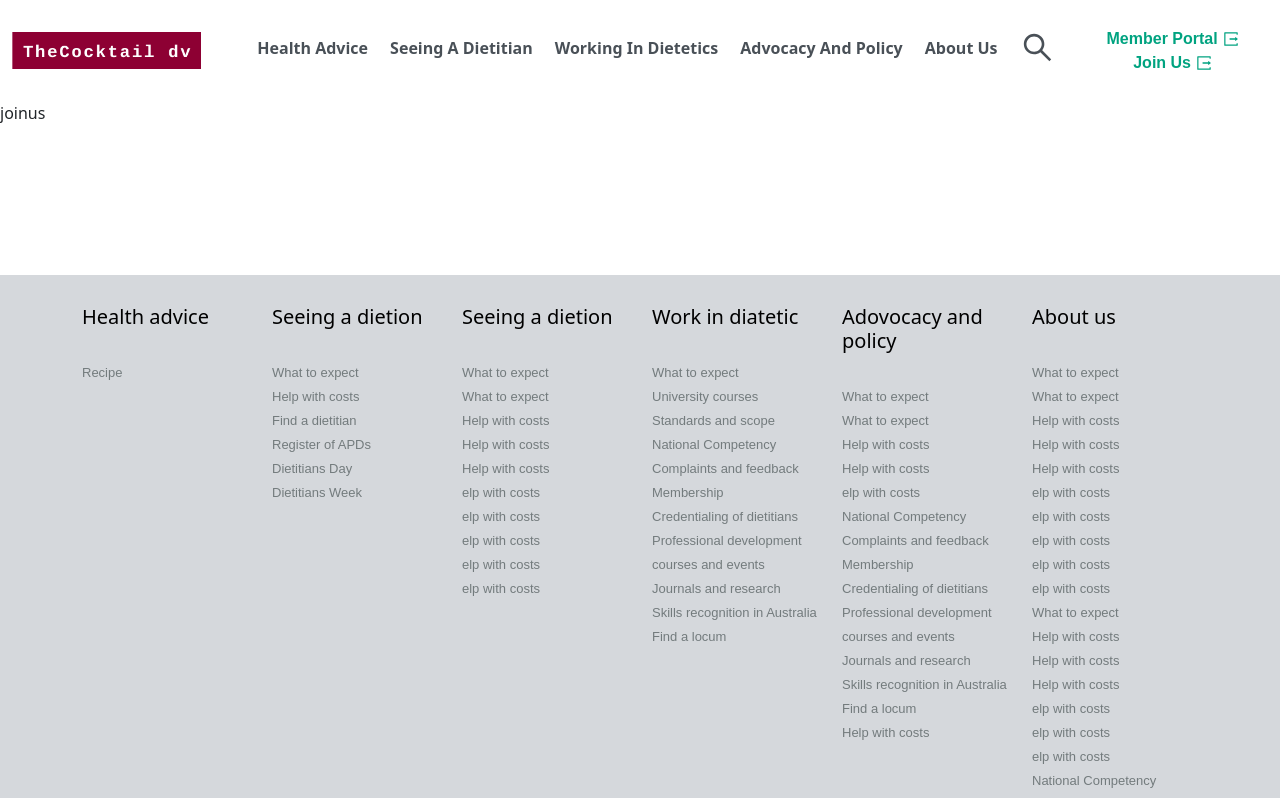
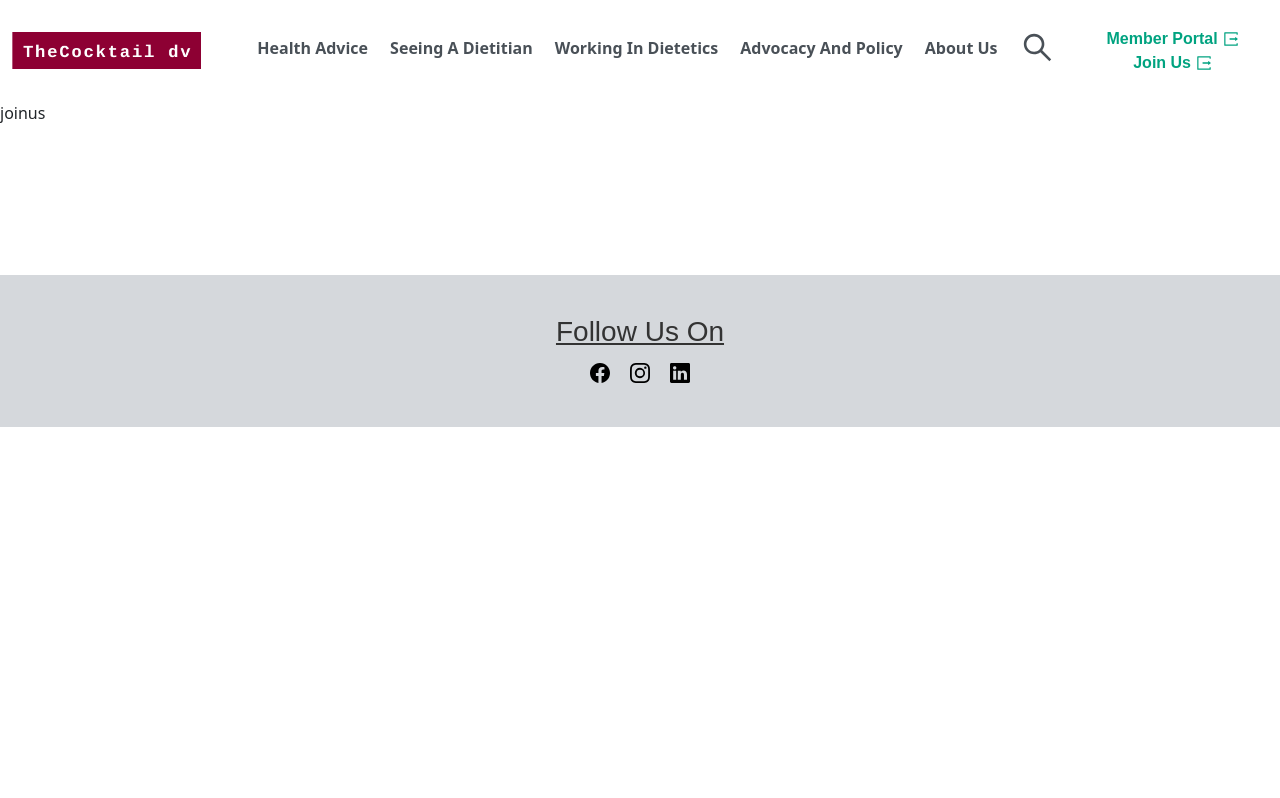
Before and after one commit to Bharatkafle/dietitians, a React (Create React App) app: page /joinus in a window 1280 px wide. Shown: the top 798 px of the page. Built offline with nearby package versions, Linux system fonts and the light colour scheme.

Commit message:
chnages the items of footer

```diff
--- a/src/components/footer/Footer.jsx
+++ b/src/components/footer/Footer.jsx
@@ -7,135 +7,9 @@ const Footer = () => {
   return (
       <footer>
           <div className='footer_section  container' >
-              <div className='row d-flex  justify-content-center align-item-center'>
-                  <div className='col-md-2 col-sm-6 '>
-                      <div className='footer_section-items' >
-                          <Link><h2>Health advice</h2></Link>
-                          <Link className='fotterlink' ><span>Recipe</span></Link>
-                      </div>
-                  </div>
-                  <div className='col-md-2'>
-                  <div className='footer_section-items' >
-                          <Link><h2>Seeing a dietion</h2></Link>
-                          <Link ><span>What to expect</span></Link>
-                          <Link ><span>Help with costs</span></Link>
-                          <Link ><span>Find a dietitian</span></Link>
-                          <Link ><span>Register of APDs</span></Link>
-                          <Link ><span>Dietitians Day</span></Link>
-                          <Link ><span>Dietitians Week</span></Link>
-
-
-
-
-
-
-                      </div>
-                  </div>
-                  <div className='col-md-2 col-sm-6 '>
-                      <div className='footer_section-items'>
-                      <Link><h2>Seeing a dietion</h2></Link>
-                      <Link ><span>What to expect</span></Link>
-                          <Link ><span>What to expect</span></Link>
-                          <Link ><span>Help with costs</span></Link>
-                          <Link ><span>Help with costs</span></Link>
-                          <Link ><span>Help with costs</span></Link>
-                          <Link ><span>elp with costs</span></Link>
-                          <Link ><span>elp with costs</span></Link>
-                          <Link ><span>elp with costs</span></Link>
-                          <Link ><span>elp with costs</span></Link>
-
-                          <Link ><span>elp with costs</span></Link>
-                  </div>
-                      </div>
-
-                      <div className='col-md-2 col-sm-6 '>
-                      <div className='footer_section-items'>
-                      <Link><h2>Work in diatetic</h2></Link>
-                      <Link ><span>What to expect</span></Link>
-                          <Link ><span>University courses</span></Link>
-                          <Link ><span>Standards and scope</span></Link>
-                          <Link ><span>National Competency</span></Link>
-                          <Link ><span>Complaints and feedback</span></Link>
-                          <Link ><span>Membership</span></Link>
-                          <Link ><span>Credentialing of dietitians</span></Link>
-                          <Link ><span>Professional development</span></Link>
-                          <Link ><span>courses and events</span></Link>
-
-                          <Link ><span>Journals and research</span></Link>
-                          <Link ><span>Skills recognition in Australia</span></Link>
-                          <Link ><span>Find a locum</span></Link>
-
-                  </div>
-                      </div>
-
-                  <div className='col-md-2 col-sm-6 '>
-                      <div className='footer_section-items' >
-                      <Link><h2>Adovocacy and policy</h2></Link>
-                          <Link ><span>What to expect</span></Link>
-                          <Link ><span>What to expect</span></Link>
-                          <Link ><span>Help with costs</span></Link>
-                          <Link ><span>Help with costs</span></Link>
-                          <Link ><span>elp with costs</span></Link>
-                          <Link ><span>National Competency</span></Link>
-                          <Link ><span>Complaints and feedback</span></Link>
-                          <Link ><span>Membership</span></Link>
-                          <Link ><span>Credentialing of dietitians</span></Link>
-                          <Link ><span>Professional development</span></Link>
-                          <Link ><span>courses and events</span></Link>
-
-                          <Link ><span>Journals and research</span></Link>
-                          <Link ><span>Skills recognition in Australia</span></Link>
-                          <Link ><span>Find a locum</span></Link>
-                          <Link ><span>Help with costs</span></Link>
-
-
-                      </div>
-
-                  </div>
-                  <div className='col-md-2 col-sm-6 '>
-                      <div className='footer_section-items'>
-                      <Link><h2>About us</h2></Link>
-                      <Link ><span>What to expect</span></Link>
-                          <Link ><span>What to expect</span></Link>
-                          <Link ><span>Help with costs</span></Link>
-                          <Link ><span>Help with costs</span></Link>
-                          <Link ><span>Help with costs</span></Link>
-                          <Link ><span>elp with costs</span></Link>
-                          <Link ><span>elp with costs</span></Link>
-                          <Link ><span>elp with costs</span></Link>
-                          <Link ><span>elp with costs</span></Link>
-
-                          <Link ><span>elp with costs</span></Link>
-                          <Link ><span>What to expect</span></Link>
-                          <Link ><span>Help with costs</span></Link>
-                          <Link ><span>Help with costs</span></Link>
-                          <Link ><span>Help with costs</span></Link>
-                          <Link ><span>elp with costs</span></Link>
-                          <Link ><span>elp with costs</span></Link>
-                          <Link ><span>elp with costs</span></Link>
-                          <Link ><span>National Competency</span></Link>
-                          <Link ><span>Complaints and feedback</span></Link>
-                          <Link ><span>Membership</span></Link>
-                          <Link ><span>Credentialing of dietitians</span></Link>
-                          <Link ><span>Professional development</span></Link>
-                          <Link ><span>courses and events</span></Link>
-
-                          <Link ><span>Journals and research</span></Link>
-                          <Link ><span>Skills recognition in Australia</span></Link>
-                          <Link ><span>Find a locum</span></Link>
-                          <Link ><span>Help with costs</span></Link>
-                          <Link ><span>Help with costs</span></Link>
-                          <Link ><span>Help with costs</span></Link>
-                          <Link ><span>elp with costs</span></Link>
-                                                   <Link ><span>elp with costs</span></Link>
-
-
-</div>
-                  </div>
-              </div>
               <div className='social' >
               <div className='socail-header heading'>
-                  <h3>Social</h3>
+                  <h3>Follow us on</h3>
                   </div>
                   <div className='socail-header_icons' >
                      <Link> <BsFacebook /></Link>
```
